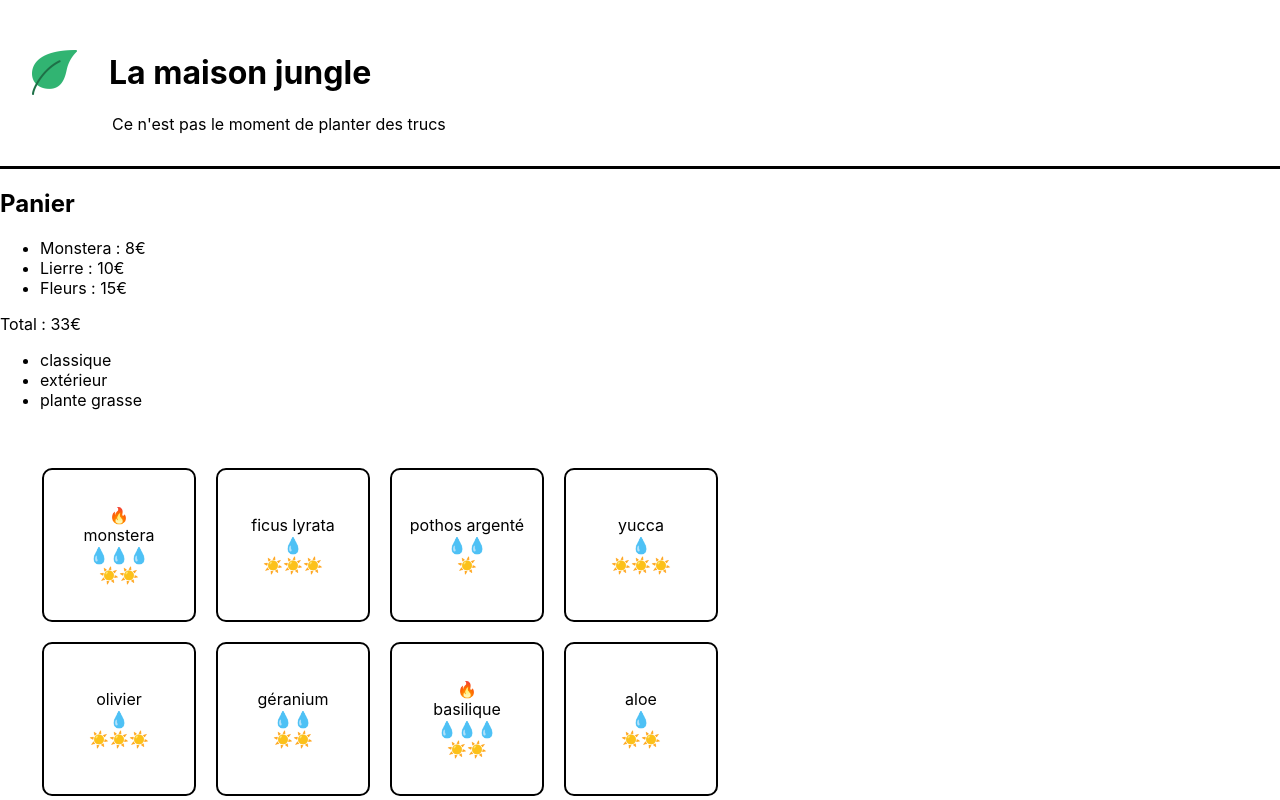
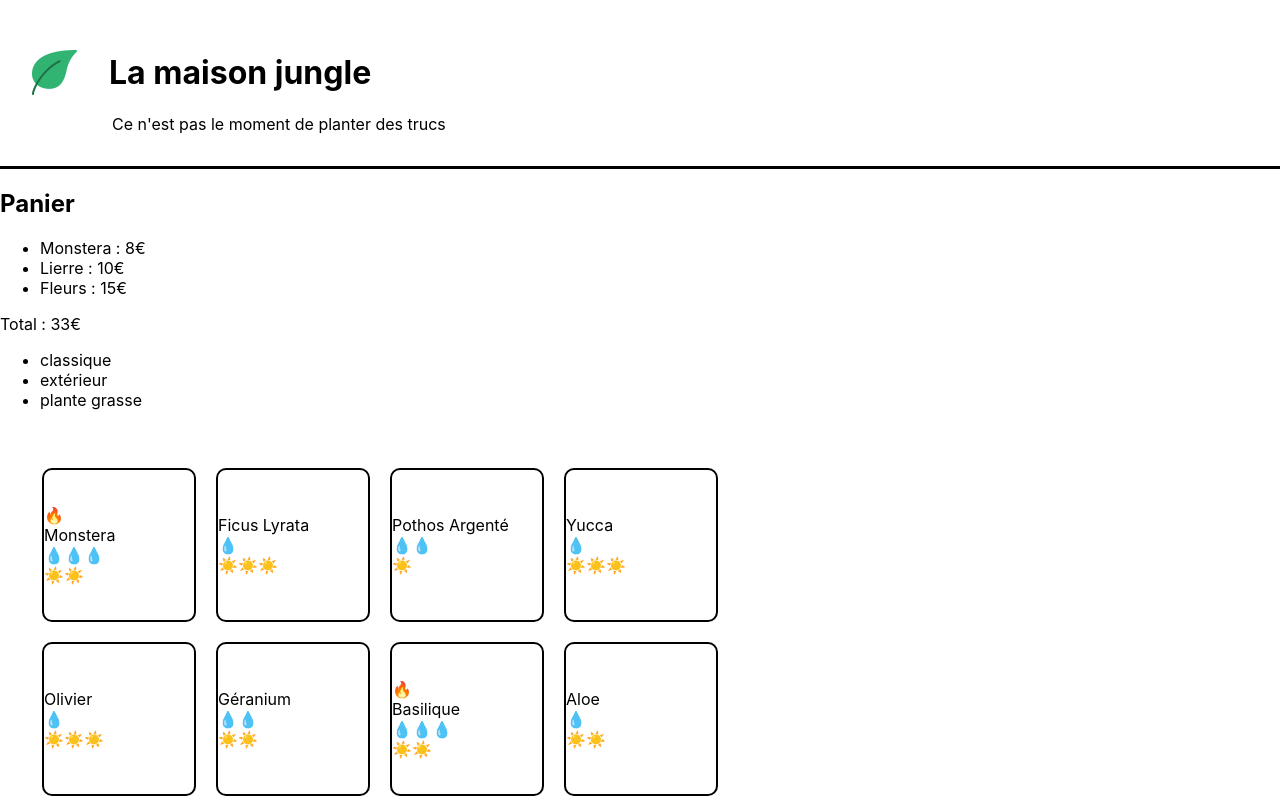
Before and after one commit to garpzy/ReactCours1, a React (Create React App) app: page / in a window 1280 px wide. Shown: the top 800 px of the page. Built offline with nearby package versions, Linux system fonts and the light colour scheme.

Commit message:
add PlantItem.css

```diff
--- a/src/components/PlantItem.js
+++ b/src/components/PlantItem.js
@@ -1,4 +1,6 @@
-function PlantItem (){
+import '../styles/PlantItem.css'
+
+function PlantItem ({name, cover, id}){
 
 }
 
--- /dev/null
+++ b/src/styles/PlantItem.css
@@ -0,0 +1,14 @@
+.lmj-plant-item-cover {
+	height: 220px;
+	width: 220px;
+	border-radius: 20px;
+}
+
+.lmj-plant-item {
+	margin: 10px;
+	display: flex;
+	align-items: flex-start;
+	justify-content: center;
+	flex-direction: column;
+	text-transform: capitalize;
+}
```
